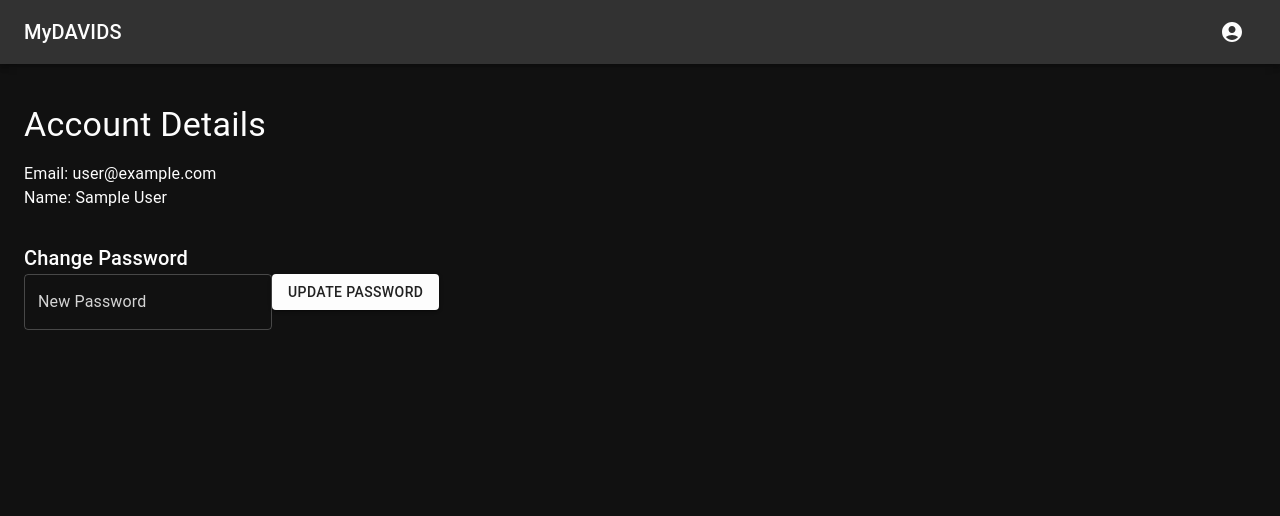
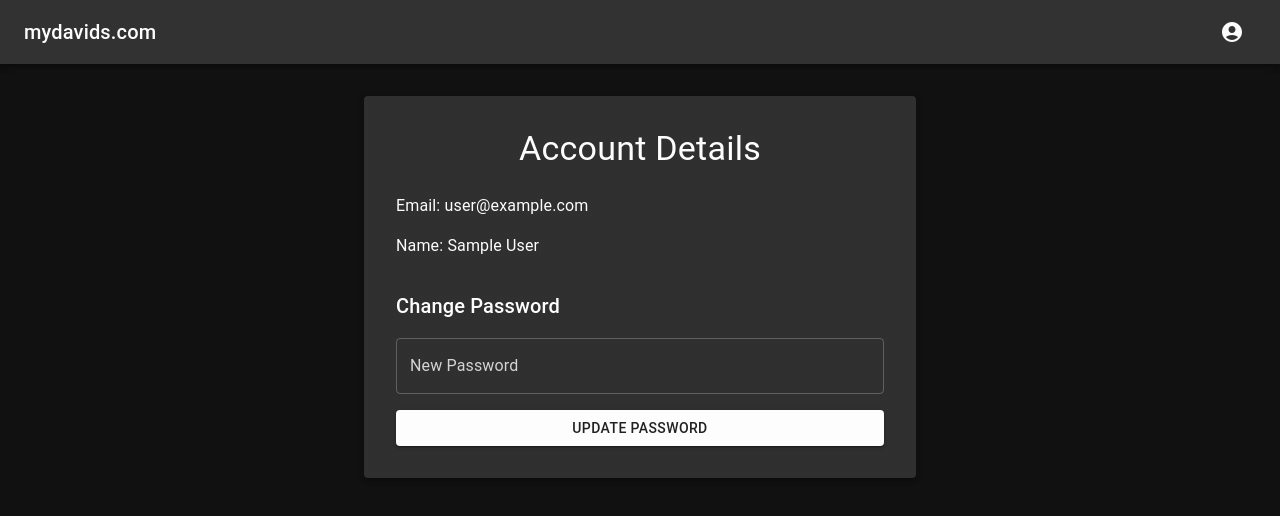
Before and after one commit to c444rter/web-analytics, a Next.js app in the folder frontend/: page /account in a window 1280 px wide. Shown: the top 516 px of the page. Built offline with nearby package versions, Linux system fonts and the light colour scheme; no server answers; sample sign-in values are in the browser's storage.

Commit message:
beta 1.0

```diff
--- a/frontend/app/account/page.js
+++ b/frontend/app/account/page.js
@@ -1,11 +1,17 @@
-// app/account/page.js
 "use client";
 
-// Import necessary hooks and Material UI components
 import React, { useEffect, useState } from "react";
 import { useSession } from "next-auth/react";
 import { useRouter } from "next/navigation";
-import { Box, Typography, TextField, Button } from "@mui/material";
+import {
+  Container,
+  Paper,
+  Typography,
+  TextField,
+  Button,
+  Box,
+  Stack
+} from "@mui/material";
 
 export default function AccountPage() {
   const { data: session, status } = useSession();
@@ -25,35 +31,50 @@ export default function AccountPage() {
   };
 
   if (status === "loading") {
-    return <Typography>Loading...</Typography>;
+    return (
+      <Container maxWidth="sm" sx={{ mt: 4 }}>
+        <Paper elevation={3} sx={{ p: 3 }}>
+          <Typography>Loading...</Typography>
+        </Paper>
+      </Container>
+    );
   }
   if (status === "unauthenticated") {
     return null;
   }
 
   return (
-    <Box sx={{ p: 3 }}>
-      <Typography variant="h4" mb={2}>
+    <Container maxWidth="sm" sx={{ mt: 4 }}>
+      <Paper elevation={3} sx={{ p: 4 }}>
+        <Typography variant="h4" textAlign="center" mb={3}>
           Account Details
         </Typography>
-      <Typography>Email: {session?.user?.email}</Typography>
-      <Typography>
+        <Stack spacing={2}>
+          <Typography variant="body1">
+            Email: {session?.user?.email}
+          </Typography>
+          <Typography variant="body1">
             Name: {session?.user?.name || "No name provided"}
           </Typography>
+        </Stack>
 
         <Box mt={4}>
-        <Typography variant="h6">Change Password</Typography>
+          <Typography variant="h6" mb={2}>
+            Change Password
+          </Typography>
+          <Stack spacing={2}>
             <TextField
               label="New Password"
               type="password"
               value={newPassword}
               onChange={(e) => setNewPassword(e.target.value)}
-          sx={{ mb: 2 }}
             />
             <Button variant="contained" onClick={handlePasswordChange}>
               Update Password
             </Button>
+          </Stack>
         </Box>
-    </Box>
+      </Paper>
+    </Container>
   );
 }
--- a/frontend/components/Navbar.jsx
+++ b/frontend/components/Navbar.jsx
@@ -54,7 +54,7 @@ export default function Navbar() {
     <AppBar position="static" sx={{ marginBottom: 2 }}>
       <Toolbar>
         <Typography variant="h6" sx={{ flexGrow: 1, cursor: "pointer" }} onClick={() => router.push("/")}>
-          MyDAVIDS
+          mydavids.com
         </Typography>
         {status === "authenticated" ? (
           <div>
@@ -62,16 +62,16 @@ export default function Navbar() {
               <AccountCircle />
             </IconButton>
             <Menu anchorEl={anchorEl} open={Boolean(anchorEl)} onClose={handleClose}>
-              <MenuItem onClick={handleAccountDetails}>Account Details</MenuItem>
-              <MenuItem onClick={handleHistorical}>Historical Uploads</MenuItem>
-              <MenuItem onClick={handleUpload}>Upload Data</MenuItem>
+              <MenuItem onClick={handleAccountDetails}>Account</MenuItem>
+              <MenuItem onClick={handleHistorical}>Uploads</MenuItem>
+              <MenuItem onClick={handleUpload}>New Data</MenuItem>
               <MenuItem onClick={handleDashboard}>Dashboards</MenuItem>
-              <MenuItem onClick={handleSignOut}>Sign Out</MenuItem>
+              <MenuItem onClick={handleSignOut}>Log Out</MenuItem>
             </Menu>
           </div>
         ) : (
           <Button color="inherit" onClick={() => router.push("/login")}>
-            Sign In
+            Sign In!
           </Button>
         )}
       </Toolbar>
```
Also changed, not shown: frontend/app/login/page.js (+0 -13 lines), frontend/app/upload/page.js (+19 -16 lines), frontend/components/AggregatorBlock.jsx (+16 -24 lines). Lines whose indentation alone changed are shown as unchanged.
